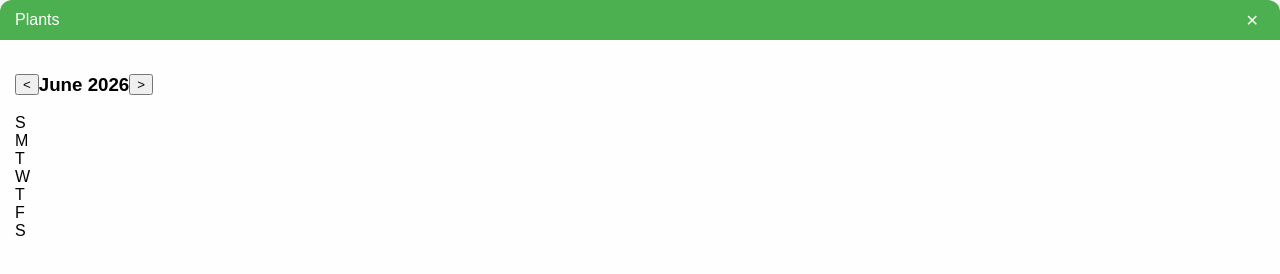
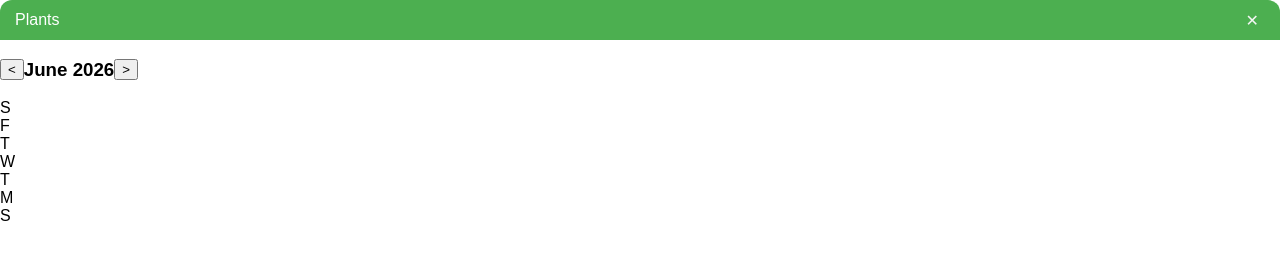
Before and after one commit to Shushunya/plant-widget, a website: page plantidget/src/widget.html in a window 1280 px wide. Drawn offline with Linux system fonts and the light colour scheme.

Commit message:
split the css files

```diff
--- /dev/null
+++ b/plantidget/src/global.css
@@ -0,0 +1,34 @@
+/* CSS Variables */
+:root {
+    /* Primary Brand Colors */
+    --color-primary: #4CAF50;
+    /* Classic Plant Green */
+    --color-secondary: #81C784;
+    /* Lighter Green for accents */
+
+    /* Backgrounds & Surfaces */
+    --color-bg-main: #F4F6F4;
+    /* Off-white for the main dashboard */
+    --color-bg-widget: rgba(255, 255, 255, 0.85);
+    /* Slightly transparent for the widget */
+
+    /* Typography */
+    --color-text-main: #2E332E;
+    /* Dark grey for readable text */
+    --color-text-muted: #7A827A;
+    /* Lighter grey for dates/notes */
+
+    /* Status Colors */
+    --color-water: #4FC3F7;
+    /* Blue for watering days */
+    --color-fertilize: #FFB74D;
+    /* Orange for fertilizing */
+}
+
+/* Basics */
+body,
+html {
+    margin: 0;
+    padding: 0;
+    font-family: sans-serif;
+}
--- /dev/null
+++ b/plantidget/src/main.css
@@ -0,0 +1,8 @@
+/* main.css */
+body {
+  background-color: var(--bg-light);
+}
+
+.dashboard-container {
+  padding: 20px;
+}
--- a/plantidget/src/styles.css
+++ b/plantidget/src/widget.css
@@ -1,40 +1,5 @@
-/* CSS Variables */
-:root {
-    /* Primary Brand Colors */
-    --color-primary: #4CAF50;
-    /* Classic Plant Green */
-    --color-secondary: #81C784;
-    /* Lighter Green for accents */
-
-    /* Backgrounds & Surfaces */
-    --color-bg-main: #F4F6F4;
-    /* Off-white for the main dashboard */
-    --color-bg-widget: rgba(255, 255, 255, 0.85);
-    /* Slightly transparent for the widget */
-
-    /* Typography */
-    --color-text-main: #2E332E;
-    /* Dark grey for readable text */
-    --color-text-muted: #7A827A;
-    /* Lighter grey for dates/notes */
-
-    /* Status Colors */
-    --color-water: #4FC3F7;
-    /* Blue for watering days */
-    --color-fertilize: #FFB74D;
-    /* Orange for fertilizing */
-}
-
-
-/* Basics */
-body,
-html {
-    margin: 0;
-    padding: 0;
-    height: 100%;
-    font-family: sans-serif;
-    /*background-color: transparent;*/
-    background-color: var(--color-bg-main);
+body {
+    background-color: transparent;
 }
 
 .widget-container {
@@ -77,19 +42,6 @@ html {
     pointer-events: none;
 }
 
-.content {
-    padding: 15px;
-    flex-grow: 1;
-}
-
-.calendar-header {
-    display: flex;
-    align-items: center;
-    align-content: center;
-    width: 100%;
-
-}
-
 
 /* HEADER CLOSE BUTTON */
 .header-btn {
@@ -112,3 +64,16 @@ html {
     color: #ff5252;
     /* Turns red on hover */
 }
+
+.calendar-header {
+    display: flex;
+    align-items: center;
+    align-content: center;
+    width: 100%;
+
+}
+
+.calendar-grid-days-of-week{
+    display: flex;
+    flex-direction: column-reverse;
+}
--- a/plantidget/src/widget.html
+++ b/plantidget/src/widget.html
@@ -4,7 +4,8 @@
 <head>
   <meta charset="UTF-8">
   <meta name="viewport" content="width=device-width, initial-scale=1.0">
-  <link rel="stylesheet" href="styles.css">
+  <link rel="stylesheet" href="global.css">
+  <link rel="stylesheet" href="widget.css">
   <title>Plant App</title>
 </head>
 
@@ -14,12 +15,12 @@
 
     <div class="drag-region" data-tauri-drag-region>
       <span>Plants</span>
-      <button id="close-btn" class="header-btn">✕</button>
+      <button class="header-btn" id="close-btn">✕</button>
     </div>
 
     <div class="content">
 
-      <div class="calendar-widget">
+      <div class="calendar-container">
 
         <div class="calendar-header">
           <button class="nav-btn" id="prevMonth">&lt;</button>
@@ -27,7 +28,7 @@
           <button class="nav-btn" id="nextMonth">&gt;</button>
         </div>
 
-        <div class="calendar-grid days-of-week">
+        <div class="calendar-grid-days-of-week">
           <div>S</div>
           <div>M</div>
           <div>T</div>
@@ -45,7 +46,7 @@
 
   </div>
 
-  <script src="widget.js"></script>
+  <script type="module" ="/widget.js"></script>
 </body>
 
 </html>
```
Also changed, not shown: plantidget/src-tauri/tauri.conf.json (+10 -11 lines), plantidget/src/main.html (+2 -1 lines).
